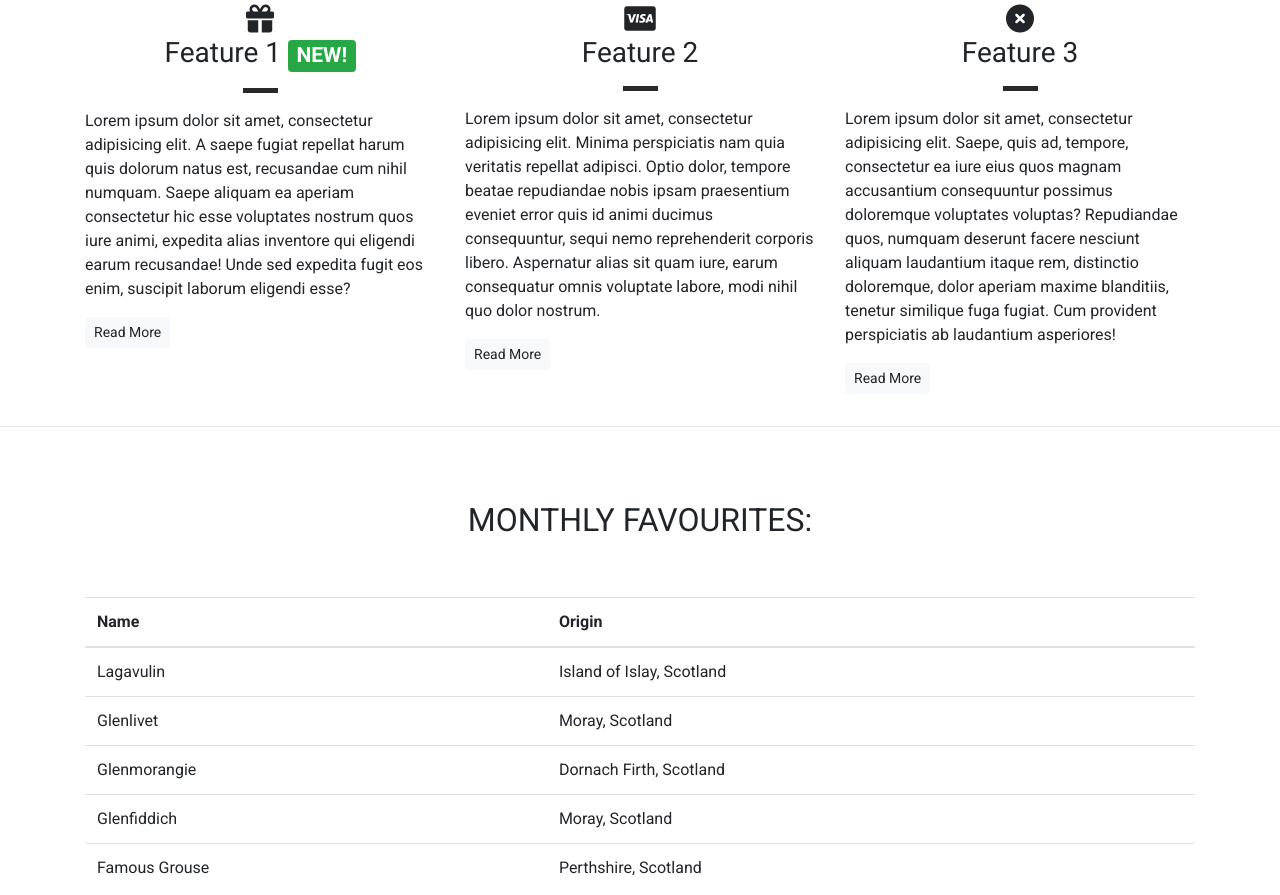
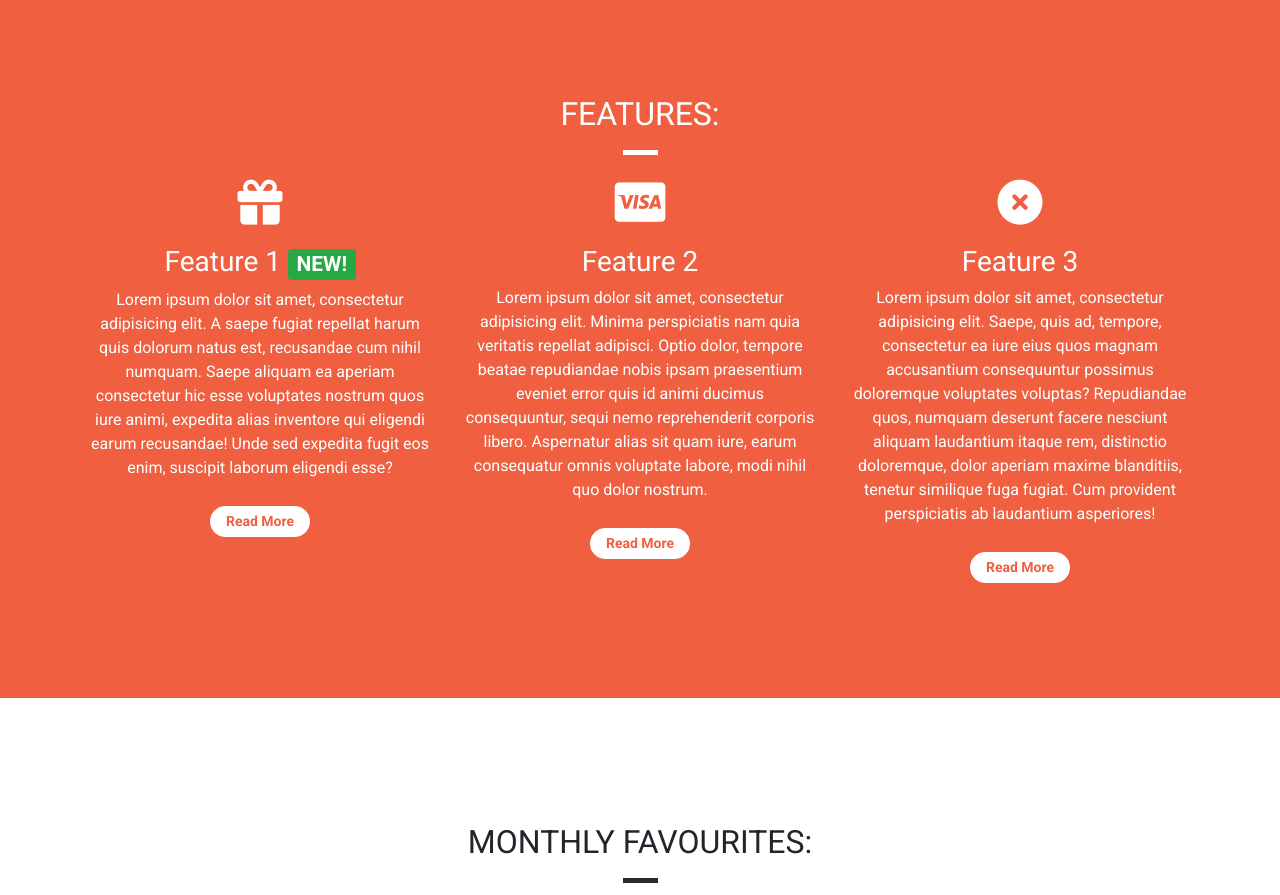
Before and after one commit to LouWills/WhiskeyDrop-bootstrap, a plain HTML site: page docs/index.html in a window 1280 px wide. Shown: the part 1261-2156 px from the top of the page. Drawn offline with nearby package versions, Linux system fonts and the light colour scheme.

Commit message:
Landing page styling complete

```diff
--- a/docs/css/main.css
+++ b/docs/css/main.css
@@ -61,8 +61,13 @@ body {
     background-color: #292929;
 }
 
+.block-divider--white {
+    background-color: white;
+}
+
 .block-divider--short {
     width: 35px;
+    margin-bottom: 25px;
 }
 
 /*Jumbotron header*/
@@ -120,7 +125,34 @@ body {
 
 .section-headings {
     text-align: center;
-    margin: 10px 0;
+    margin-top: 50px;
+    border-bottom: 0;
+}
+
+.section-headings h2 {
+    margin-top: 0;
+}
+
+.quotes .section-headings {
+    margin-bottom: 25px;
+}
+
+/* Content Containers */
+
+.content-container {
+    padding-top: 75px;
+    padding-bottom: 75px;
+}
+
+/* Container Wrappers */
+
+.container-wrapper {
+    border: 0;
+}
+
+.container-wrapper--red {
+    color: white;
+    background-color: #f05f40;
 }
 
 /*Nav Bar*/
@@ -152,3 +184,37 @@ body {
 .navbar .navbar-nav a {
     font-weight: bold;
 }
+
+.feature {
+    text-align: center;
+    margin-bottom: 40px
+}
+
+.feature i {
+    font-size: 45px;
+    line-height: 45px;
+    margin-bottom: 20px;
+}
+
+.feature .btn {
+    background-color: white;
+    border-color: white;
+    border-radius: 15px;
+    min-width: 100px;
+    font-weight: bold;
+    margin-top: 10px;
+    color: #f05f40
+}
+
+.whiskey-table {
+    text-align: center;
+}
+
+.tab-header {
+    font-size: 25px;
+    font-weight: bold;
+}
+
+.table-row {
+    margin-bottom: 50px;
+}
--- a/docs/index.html
+++ b/docs/index.html
@@ -90,11 +90,13 @@
 
 
     <!-- Quotes -->
-    <div class="container quotes-container">
+    <div class="container-wrapper">
+        <div class="container quotes-container content-container">
             <section class="quotes">
                 <div class="row">
-                <div class="col-12 my-5">
-                    <h2 class="text-uppercase section-headings">Quotes:</h2>
+                    <div class="col-12 section-headings">
+                        <h2 class="text-uppercase">Quotes:</h2>
+                        <hr class="block-divider block-divider--black block-divider--short">
                     </div>
                 </div>
                 <div class="row">
@@ -128,26 +130,28 @@
                 </div>
             </section>
         </div>
+    </div>
     <!--/.quotes-->
 
-    <hr>
-
     <!--Features-->
-    <div class="container features-container">
+    <div class="container-wrapper container-wrapper--red">
+        <div class="container features-container content-container">
             <section class="features">
                 <div class="row">
-                <div class="col-12 my-5">
-                    <h2 class="text-uppercase section-headings">Features:</h2>
+                    <div class="col-12 section-headings">
+                        <h2 class="text-uppercase">Features:</h2>
+                        <hr class="block-divider block-divider--short block-divider--white">
                     </div>
                 </div>
                 <div class="row">
                     <div class="col-12 col-md-6 col-lg-4">
                         <div class="feature">
-                        <h3 class="feature-headings"><i class="fas fa-gift d-none d-sm-inline"></i><br>Feature 1 <span
-                                class="badge badge-success">NEW!</span></h3>
-                        <hr class="block-divider block-divider--black block-divider--short">
-                        <p>Lorem ipsum dolor sit amet, consectetur adipisicing elit. A saepe fugiat repellat harum quis
-                            dolorum natus est, recusandae cum nihil numquam. Saepe aliquam ea aperiam consectetur hic
+                            <h3 class="feature-headings"><i class="fas fa-gift d-none d-sm-block"></i>Feature 1
+                                <span class="badge badge-success">NEW!</span></h3>
+                            <p>Lorem ipsum dolor sit amet, consectetur adipisicing elit. A saepe fugiat repellat harum
+                                quis
+                                dolorum natus est, recusandae cum nihil numquam. Saepe aliquam ea aperiam consectetur
+                                hic
                                 esse voluptates nostrum quos iure animi, expedita alias inventore qui eligendi earum
                                 recusandae! Unde sed expedita fugit eos enim, suscipit laborum eligendi esse?</p>
                             <p><a class="btn btn-sm btn-light btn-tablet" href="">Read More</a></p>
@@ -155,12 +159,13 @@
                     </div>
                     <div class="col-12 col-md-6 col-lg-4">
                         <div class="feature">
-                        <h3 class="feature-headings"><i class="fab fa-cc-visa d-none d-sm-inline"></i><br> Feature 2
+                            <h3 class="feature-headings"><i class="fab fa-cc-visa d-none d-sm-block"></i> Feature 2
                             </h3>
-                        <hr class="block-divider block-divider--black block-divider--short">
                             <p>Lorem ipsum dolor sit amet, consectetur adipisicing elit. Minima perspiciatis nam quia
-                            veritatis repellat adipisci. Optio dolor, tempore beatae repudiandae nobis ipsam praesentium
-                            eveniet error quis id animi ducimus consequuntur, sequi nemo reprehenderit corporis libero.
+                                veritatis repellat adipisci. Optio dolor, tempore beatae repudiandae nobis ipsam
+                                praesentium
+                                eveniet error quis id animi ducimus consequuntur, sequi nemo reprehenderit corporis
+                                libero.
                                 Aspernatur alias sit quam iure, earum consequatur omnis voluptate labore, modi nihil quo
                                 dolor nostrum.</p>
                             <p><a class="btn btn-sm btn-light btn-tablet" href="">Read More</a></p>
@@ -168,13 +173,16 @@
                     </div>
                     <div class="col-12 d-md-none d-lg-block col-lg-4">
                         <div class="feature">
-                        <h3 class="feature-headings"><i class="fas fa-times-circle d-none d-sm-inline"></i><br> Feature
+                            <h3 class="feature-headings"><i class="fas fa-times-circle d-none d-sm-block"></i>
+                                Feature
                                 3</h3>
-                        <hr class="block-divider block-divider--black block-divider--short">
                             <p>Lorem ipsum dolor sit amet, consectetur adipisicing elit. Saepe, quis ad, tempore,
-                            consectetur ea iure eius quos magnam accusantium consequuntur possimus doloremque voluptates
-                            voluptas? Repudiandae quos, numquam deserunt facere nesciunt aliquam laudantium itaque rem,
-                            distinctio doloremque, dolor aperiam maxime blanditiis, tenetur similique fuga fugiat. Cum
+                                consectetur ea iure eius quos magnam accusantium consequuntur possimus doloremque
+                                voluptates
+                                voluptas? Repudiandae quos, numquam deserunt facere nesciunt aliquam laudantium itaque
+                                rem,
+                                distinctio doloremque, dolor aperiam maxime blanditiis, tenetur similique fuga fugiat.
+                                Cum
                                 provident perspiciatis ab laudantium asperiores!</p>
                             <p><a class="btn btn-sm btn-light btn-tablet" href="">Read More</a></p>
                         </div>
@@ -182,21 +190,22 @@
                 </div>
             </section>
         </div>
+    </div>
     <!-- /.Features -->
 
-    <hr>
-
     <!--Monthly Favourites-->
-    <div class="container favourites-container">
+    <div class="container-wrapper">
+        <div class="container favourites-container content-container">
             <section class="monthlyFavourites">
                 <div class="row">
-                <div class="col-12 my-5">
-                    <h2 class="text-uppercase section-headings">Monthly favourites:</h2>
+                    <div class="col-12 section-headings">
+                        <h2 class="text-uppercase ">Monthly favourites:</h2>
+                        <hr class="block-divider block-divider--black block-divider--short">
                     </div>
                 </div>
-            <div class="row">
+                <div class="row table-row">
                     <div class="col-12">
-                    <table class="table">
+                        <table class="table whiskey-table">
                             <thead>
                                 <tr>
                                     <th scope="col" class="tab-header">Name</th>
@@ -229,6 +238,7 @@
                     </div>
                 </div>
             </section>
+        </div>
     </div>
     <!--/Monthly Favourites-->
 
```
Lines whose indentation alone changed are shown as unchanged.
